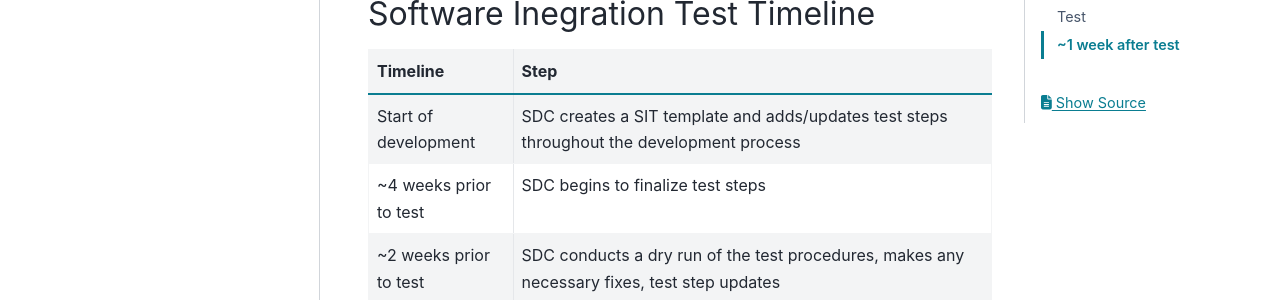
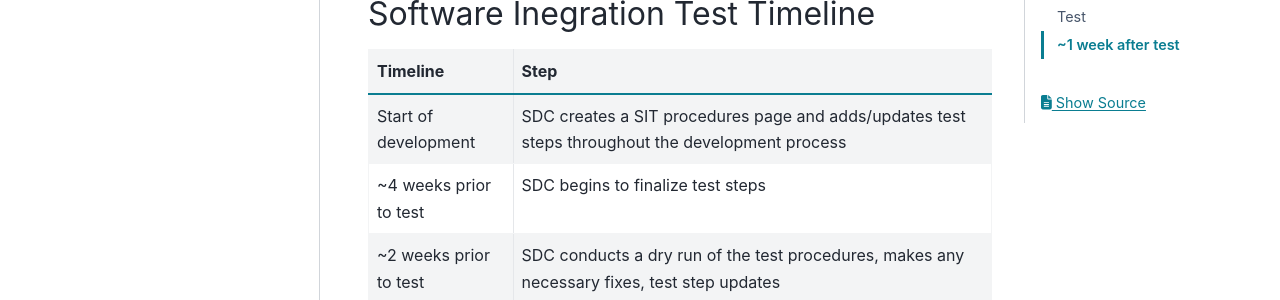
Before and after one commit to IMAP-Science-Operations-Center/imap_processing, a Sphinx documentation site: the page built from docs/source/project-management/sdc-sit-plan.rst, in a window 1280 px wide and 900 px high. Shown: the part 287-587 px from the top of the window. Built offline with Sphinx 7.4.7 and the PyData theme 0.15.4, drawn with Linux system fonts in a browser that asks for light colours.

Commit message:
updated wording about SIT procedure page

```diff
--- a/docs/source/project-management/sdc-sit-plan.rst
+++ b/docs/source/project-management/sdc-sit-plan.rst
@@ -8,7 +8,7 @@ Software Inegration Test Timeline
 ====================== =============================================================================================================================
 Timeline               Step
 ====================== =============================================================================================================================
-Start of development   SDC creates a SIT template and adds/updates test steps throughout the development process
+Start of development   SDC creates a SIT procedures page and adds/updates test steps throughout the development process
 ~4 weeks prior to test SDC begins to finalize test steps
 ~2 weeks prior to test SDC conducts a dry run of the test procedures, makes any necessary fixes, test step updates
 ~1 week prior to test  SDC conducts a Test Readiness Review (TRR) to review the final version of the test procedures
```
